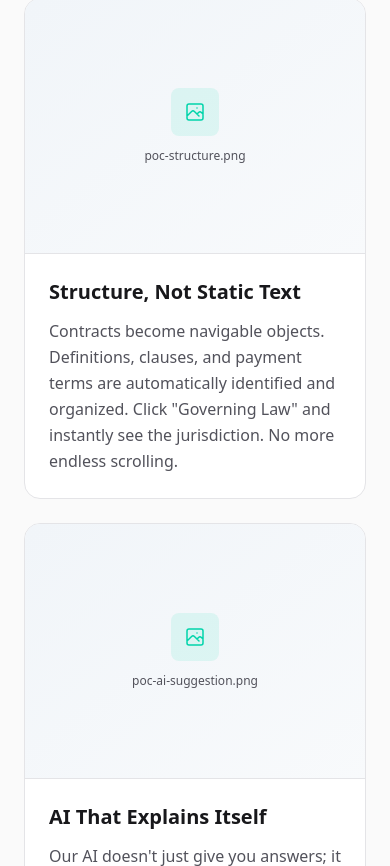
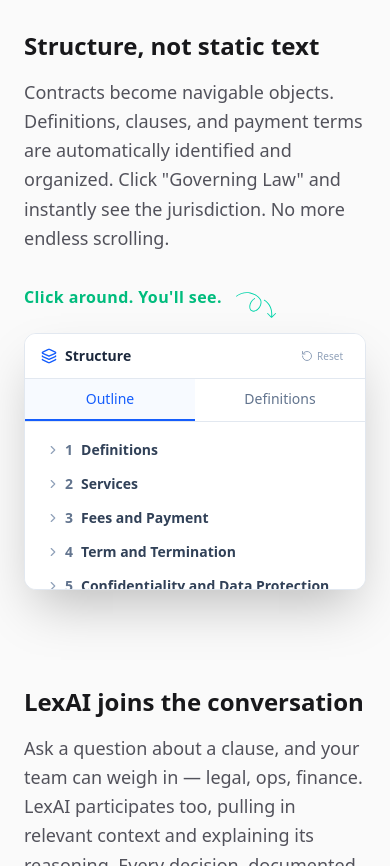
Before and after one commit to init-ventures/lexloop-landing, a React (Vite) app: page / in a window 390 px wide. Shown: the part 4278-5144 px from the top of the page. Built offline with nearby package versions, Linux system fonts and the light colour scheme; a web font is replaced by a local one.

Commit message:
feat: update Features section with embedded demos and new copy
- Embed three DemoStructure instances for each feature highlight
- Add playful CTA with curved arrow pointing to first demo
- Update Feature 2 copy for LexAI/Loops functionality
- Remove feature pills, use sentence case titles

```diff
--- a/src/components/Features.tsx
+++ b/src/components/Features.tsx
@@ -1,32 +1,66 @@
 import { motion } from 'framer-motion'
+import { DemoStructure } from '../pages/DemoStructure'
+
+// Curly arrow SVG with loop pointing down
+function CurvedArrow({ className }: { className?: string }) {
+  return (
+    <svg
+      viewBox="0 0 90 90"
+      fill="none"
+      xmlns="http://www.w3.org/2000/svg"
+      className={className}
+    >
+      {/* Arrow head */}
+      <path
+        d="M 80.224 73.891 c -0.049 0.007 -0.095 0.029 -0.145 0.029 c -0.029 0 -0.055 -0.014 -0.084 -0.017 c -0.038 -0.001 -0.073 0.012 -0.111 0.006 c -0.064 -0.009 -0.117 -0.042 -0.176 -0.063 c -0.007 -0.003 -0.013 -0.004 -0.019 -0.007 c -0.21 -0.078 -0.383 -0.211 -0.498 -0.393 l -8.733 -8.734 c -0.391 -0.391 -0.391 -1.023 0 -1.414 s 1.023 -0.391 1.414 0 l 7.41 7.411 c 1.64 -15.449 -4.181 -28.442 -16.193 -35.847 c -0.471 -0.29 -0.617 -0.906 -0.327 -1.376 s 0.906 -0.616 1.376 -0.326 C 75.44 40.125 81.578 51.72 81.578 65.636 c 0 1.505 -0.08 3.04 -0.225 4.596 l 6.934 -6.934 c 0.391 -0.391 1.023 -0.391 1.414 0 c 0.195 0.195 0.293 0.451 0.293 0.707 c 0 0.256 -0.098 0.512 -0.293 0.707 l -8.914 8.914 c -0.131 0.131 -0.298 0.204 -0.475 0.247 C 80.283 73.882 80.254 73.885 80.224 73.891 z"
+        fill="currentColor"
+        strokeLinecap="round"
+      />
+      {/* Curly path with loop */}
+      <path
+        d="M 32.153 16.912 c 10.517 2.136 19.862 8.403 23.81 15.969 c 0.929 1.793 1.383 3.915 1.383 6.185 c 0 3.564 -1.12 7.493 -3.284 11.086 c -2.334 3.879 -5.582 6.906 -9.145 8.525 c -3.689 1.676 -7.284 1.658 -10.124 -0.052 c -5.733 -3.451 -6.419 -12.871 -1.529 -20.994 c 0.003 -0.006 0.01 -0.009 0.013 -0.014 c 2.095 -3.475 4.99 -6.324 8.152 -8.022 c 0.486 -0.261 1.093 -0.079 1.354 0.408 c 0.081 0.15 0.119 0.313 0.119 0.472 c 0 0.356 -0.191 0.702 -0.527 0.882 c -2.855 1.534 -5.481 4.129 -7.395 7.308 c -0.003 0.004 -0.007 0.006 -0.01 0.01 c -4.314 7.178 -3.933 15.354 0.853 18.238 c 2.258 1.359 5.193 1.339 8.265 -0.057 c 3.197 -1.453 6.131 -4.2 8.259 -7.735 c 3.191 -5.299 3.913 -11.312 1.84 -15.317 c -3.679 -7.05 -12.484 -12.911 -22.434 -14.931 C 20.714 16.63 10.016 19.2 1.629 26.11 c -0.426 0.351 -1.056 0.29 -1.408 -0.136 c -0.351 -0.426 -0.291 -1.056 0.136 -1.408 C 9.218 17.266 20.51 14.547 32.153 16.912 z"
+        fill="currentColor"
+        strokeLinecap="round"
+      />
+    </svg>
+  )
+}
 
 const features = [
   {
     id: 1,
-    title: 'Structure, Not Static Text',
+    title: 'Structure, not static text',
     description: 'Contracts become navigable objects. Definitions, clauses, and payment terms are automatically identified and organized. Click "Governing Law" and instantly see the jurisdiction. No more endless scrolling.',
-    image: 'poc-structure.png',
-    imageAlt: 'Document structure sidebar with definitions',
+    demoProps: {
+      variant: 'structure' as const,
+      allowNavigation: true,
+    },
   },
   {
     id: 2,
-    title: 'AI That Explains Itself',
-    description: 'Our AI doesn\'t just give you answers; it shows its reasoning. "This indemnity clause is unilateral" — here\'s the sentence that proves it, and here\'s what that means for you. Accept or reject with total confidence.',
-    image: 'poc-ai-suggestion.png',
-    imageAlt: 'AI suggestion with explanation',
+    title: 'LexAI joins the conversation',
+    description: 'Ask a question about a clause, and your team can weigh in — legal, ops, finance. LexAI participates too, pulling in relevant context and explaining its reasoning. Every decision, documented. Every rationale, traceable.',
+    demoProps: {
+      variant: 'loops' as const,
+      allowNavigation: false,
+      hiddenTabs: ['facts'],
+    },
   },
   {
     id: 3,
-    title: 'Facts Extracted, Risks Surfaced',
+    title: 'Facts extracted, risks surfaced',
     description: 'Who owes what? By when? What\'s your liability cap? LexLoop pulls these critical facts out of the prose and puts them in a simple summary. See your obligations at a glance and spot red flags before they become disasters.',
-    image: 'poc-constraints.png',
-    imageAlt: 'Extracted constraints panel',
+    demoProps: {
+      variant: 'clause' as const,
+      allowNavigation: false,
+      initialClauseId: 'clause-2-2',
+    },
   },
 ]
 
 export function Features() {
   return (
-    <section className="py-20 px-6 bg-zinc-50">
+    <section className="py-24 px-6 bg-zinc-50">
       <div className="max-w-6xl mx-auto">
         {/* Section header */}
         <motion.div
@@ -34,7 +68,7 @@
           whileInView={{ opacity: 1, y: 0 }}
           viewport={{ once: true, margin: '-100px' }}
           transition={{ duration: 0.6 }}
-          className="text-center mb-6"
+          className="text-center mb-20"
         >
           <h2 className="font-clash text-3xl sm:text-4xl lg:text-5xl font-semibold text-text-primary">
             From a wall of text
@@ -49,45 +83,49 @@
           </p>
         </motion.div>
 
-        {/* Bento grid */}
-        <div className="mt-16 grid grid-cols-1 md:grid-cols-2 lg:grid-cols-3 gap-6">
-          {features.map((feature, index) => (
+        {/* Alternating feature rows */}
+        <div className="space-y-24">
+          {features.map((feature, index) => {
+            const isReversed = index % 2 === 1
+            const isFirst = index === 0
+            return (
               <motion.div
                 key={feature.id}
-              initial={{ opacity: 0, y: 30 }}
+                initial={{ opacity: 0, y: 40 }}
                 whileInView={{ opacity: 1, y: 0 }}
-              viewport={{ once: true, margin: '-50px' }}
-              transition={{ duration: 0.6, delay: index * 0.15 }}
-              className="group relative bg-bg-card rounded-2xl border border-border overflow-hidden hover:border-accent/30 hover:shadow-lg hover:shadow-accent/5 transition-all duration-300"
+                viewport={{ once: true, margin: '-100px' }}
+                transition={{ duration: 0.6 }}
+                className={`flex flex-col ${isReversed ? 'lg:flex-row-reverse' : 'lg:flex-row'} items-center gap-8 lg:gap-16`}
               >
-              {/* Image placeholder */}
-              <div className="aspect-4/3 bg-linear-to-br from-slate-100 to-slate-50 border-b border-border overflow-hidden">
-                <div className="w-full h-full flex items-center justify-center text-text-secondary">
-                  <div className="text-center p-4">
-                    <div className="w-12 h-12 mx-auto mb-3 rounded-lg bg-accent/10 flex items-center justify-center">
-                      <svg className="w-6 h-6 text-accent" fill="none" viewBox="0 0 24 24" stroke="currentColor">
-                        <path strokeLinecap="round" strokeLinejoin="round" strokeWidth={1.5} d="M4 16l4.586-4.586a2 2 0 012.828 0L16 16m-2-2l1.586-1.586a2 2 0 012.828 0L20 14m-6-6h.01M6 20h12a2 2 0 002-2V6a2 2 0 00-2-2H6a2 2 0 00-2 2v12a2 2 0 002 2z" />
-                      </svg>
-                    </div>
-                    <p className="text-xs">{feature.image}</p>
-                  </div>
-                </div>
-              </div>
-
-              {/* Content */}
-              <div className="p-6">
-                <h3 className="font-satoshi text-xl font-bold text-text-primary mb-3">
+                {/* Text content */}
+                <div className="flex-1 max-w-lg">
+                  <h3 className="font-clash text-2xl sm:text-3xl font-semibold text-text-primary mb-4">
                     {feature.title}
                   </h3>
-                <p className="text-text-secondary leading-relaxed">
+                  <p className="text-lg text-text-secondary leading-relaxed">
                     {feature.description}
                   </p>
                 </div>
 
-              {/* Hover accent line */}
-              <div className="absolute bottom-0 left-0 right-0 h-1 bg-accent scale-x-0 group-hover:scale-x-100 transition-transform duration-300 origin-left" />
+                {/* Interactive demo with optional CTA */}
+                <div className="flex-1 w-full flex flex-col items-center">
+                  {isFirst && (
+                    <motion.div
+                      initial={{ opacity: 0 }}
+                      whileInView={{ opacity: 1 }}
+                      viewport={{ once: true }}
+                      transition={{ delay: 0.3, duration: 0.5 }}
+                      className="flex items-start gap-1.5 mb-3 self-start lg:self-start"
+                    >
+                      <span className="text-base font-semibold tracking-wide text-emerald-500">Click around. You'll see.</span>
+                      <CurvedArrow className="w-14 h-10 text-accent -mb-1" />
                     </motion.div>
-          ))}
+                  )}
+                  <DemoStructure {...feature.demoProps} embedded />
+                </div>
+              </motion.div>
+            )
+          })}
         </div>
       </div>
     </section>
```
Lines whose indentation alone changed are shown as unchanged.
